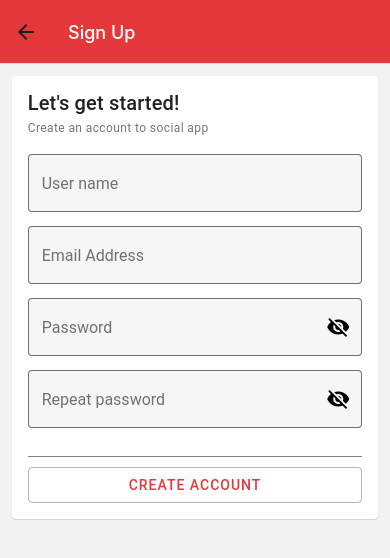
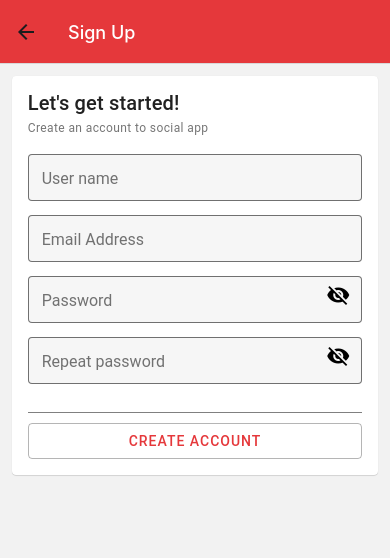
Before and after one commit to dannydony97/social-app-deprecated, a React Native app: screen /SignUp in a window 390 px wide. Shown: the top 558 px of the page. Built offline with nearby package versions, Linux system fonts and the light colour scheme.

Commit message:
Progress on Sign Up screen

```diff
--- a/App.js
+++ b/App.js
@@ -2,7 +2,7 @@ import { NavigationContainer } from '@react-navigation/native';
 import { StatusBar } from 'expo-status-bar';
 import { Provider as PaperProvider } from 'react-native-paper';
 import theme from './common/themes';
-import AppAuthentication from './components/AppAuthentication';
+import AppAuthentication from './screens/AppAuthentication';
 
 export default function App() {
   return (
--- a/components/AppSignIn.jsx
+++ b/screens/AppSignIn.jsx
@@ -1,5 +1,5 @@
 import React from "react";
-import { StyleSheet, View } from "react-native";
+import { Keyboard, StyleSheet, View, KeyboardAvoidingView, TouchableWithoutFeedback } from "react-native";
 import { Button, Card, Checkbox, TextInput, Text } from "react-native-paper";
 import theme from "../common/themes";
 
@@ -12,7 +12,10 @@ const AppSignIn = ({navigation}) => {
     const [passwordVisible, setPasswordVisible] = React.useState(false);
 
     return (
-        <View style={styles.container}>
+        <KeyboardAvoidingView>
+            <TouchableWithoutFeedback
+                onPress={() => Keyboard.dismiss()}
+            >
             <Card style={styles.card} >
                 <Card.Title title="Social App" subtitle="Log In"/>
                 <Card.Content>
@@ -50,15 +53,12 @@ const AppSignIn = ({navigation}) => {
                     </Button>
                 </Card.Content>
             </Card>
-        </View>
+            </TouchableWithoutFeedback>
+        </KeyboardAvoidingView>
     );
 };
 
 const styles = StyleSheet.create({
-    container: {
-        alignItems: 'center',
-        flex: 1,
-    },
     card: {
         margin: '3%',
         width: '94%',
--- a/components/AppSignUp.jsx
+++ b/screens/AppSignUp.jsx
@@ -1,5 +1,5 @@
 import React from "react"
-import { StyleSheet, View } from "react-native";
+import { Keyboard, StyleSheet, View, KeyboardAvoidingView, TouchableWithoutFeedback} from "react-native";
 import { Card, Button, TextInput, HelperText } from "react-native-paper";
 import DefaultDefines from "../common/DefaultDefines";
 
@@ -13,10 +13,7 @@ const AppSignUp = ({navigation}) => {
     const [passwordVisivle, setPasswordVisible] = React.useState(false);
     const [repeatPasswordVisible, setRepeatPasswordVisible] = React.useState(false);
 
-    const [validUserName, setValidUserName] = React.useState(false);
     const [userNameMessage, setUserNameMessage] = React.useState("");
-
-    const [validEmailAddress, setValidEmailAddress] = React.useState(false);
     const [emailAddressMessage, setEmailAddressMessage] = React.useState("");
 
     const [validPassword, setValidPassword] = React.useState(false);
@@ -40,15 +37,20 @@ const AppSignUp = ({navigation}) => {
             setValidPassword(true);
             setPasswordMessage("");
         }
+
+        verifyMatchingPasswords(text, repeatPassword);
     };
 
     const onRepeatPasswordTextChanged = (text) => {
 
         setRepeatPassword(text);
-        verifyMatchingPasswords();
+        verifyMatchingPasswords(password, text);
     };
 
     const verifyMatchingPasswords = (password, repeatedPassword) => {
+
+        if(!repeatPassword.length)
+            return;
 
         if(password !== repeatedPassword) {
             setRepeatValidPassword(false);
@@ -59,15 +61,59 @@ const AppSignUp = ({navigation}) => {
         }
     };
 
+    const validateUserName = () => {
+
+        return true;
+    }
+
+    const validateEmail = () => {
+
+        if(!emailAddress.length) {
+            setEmailAddressMessage("Email address cannot be empty");
+            return false;
+        }
+
+        if (/^\w+([\.-]?\w+)*@\w+([\.-]?\w+)*(\.\w{2,3})+$/.test(emailAddress)) {
+
+            setEmailAddressMessage("");
+            return true;
+        }
+
+        setEmailAddressMessage("Invalid email address format!");
+        return false;
+    }
+
     const onCreateAccountButtonPressed = () => {
 
-        setPassword(text);
+        if(!validateUserName())
+            return;
 
+        if(!validateEmail())
+            return;
+
+        if(!validPassword || !repeatValidPassword)
+            return;
+
+        fetch("http://localhost:5000/create-account/", {
+            method: 'POST',
+            body: JSON.stringify({
+                userName: userName,
+                emailAddress: emailAddress,
+                password: password
+            })
+        })
+        .then((response) => response.json())
+        .then((content) => {
+
+        });
 
     };
 
     return (
-        <View style={styles.container}>
+        <KeyboardAvoidingView>
+            <TouchableWithoutFeedback
+                onPress={() => Keyboard.dismiss()}
+            >
             <Card style={styles.card}>
                 <Card.Title title="Let's get started!" subtitle="Create an account to social app"/>
                 <Card.Content>
@@ -86,7 +132,7 @@ const AppSignUp = ({navigation}) => {
                     value={emailAddress}
                     onChangeText={(text) => setEmailAddress(text)}
                 />
-                <HelperText>{emailAddressMessage}</HelperText>
+                <HelperText type="error">{emailAddressMessage}</HelperText>
                 <TextInput
                     style={styles.textInput}
                     mode="outlined"
@@ -114,15 +160,12 @@ const AppSignUp = ({navigation}) => {
                 </Button>
                 </Card.Content>
             </Card>
-        </View>
+            </TouchableWithoutFeedback>
+        </KeyboardAvoidingView>
     );
 };
 
 const styles = StyleSheet.create({
-    container: {
-        alignItems: 'center',
-        flex: 1,
-    },
     card: {
         margin: '3%',
         width: '94%',
@@ -133,6 +176,9 @@ const styles = StyleSheet.create({
         marginTop: 20,
         marginBottom: 10
     },
+    textInput: {
+        height: 45
+    }
 });
 
 export default AppSignUp;
```
Also changed, not shown: screens/AppAuthentication.jsx (renamed from components/AppAuthentication.jsx), screens/AppBottomNavigation.jsx (renamed from components/AppBottomNavigation.jsx), screens/AppFeed.jsx (renamed from components/AppFeed.jsx).
